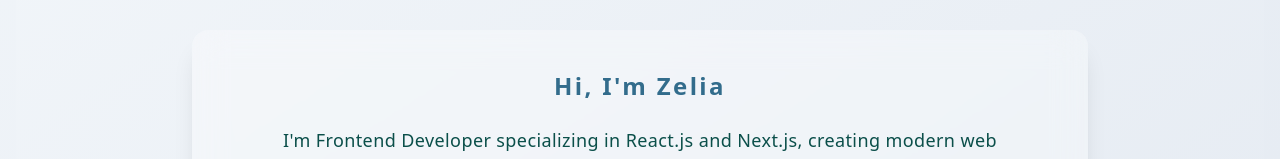
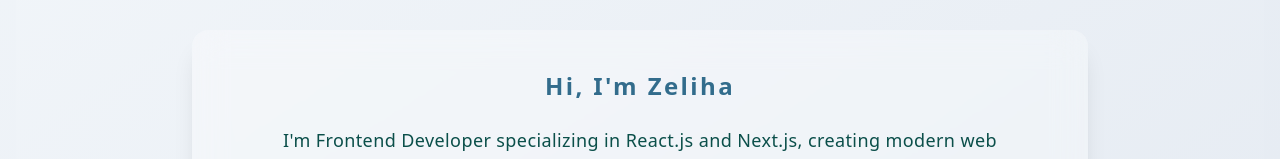
Before and after one commit to liascope/portfolio, a Next.js app: page / in a window 1280 px wide. Shown: the part 260-419 px from the top of the page. Built offline with nearby package versions, Linux system fonts and the light colour scheme.

Commit message:
doc: update content on global page.js & btn on Project.js

```diff
--- a/app/_components/Pages/Projects.js
+++ b/app/_components/Pages/Projects.js
@@ -57,7 +57,7 @@
   </Link>
 </div>
         </div>
-      <IconButton link={email} icon={Mail} left={true}> For feedback & collaboration </IconButton>
+      <IconButton link={email} icon={Mail} left={true}> For feedback / collaboration </IconButton>
           </section>
       </main>
 
--- a/app/page.js
+++ b/app/page.js
@@ -5,7 +5,7 @@
   return (
     <main className="min-h-screen bg-gradient-to-br from-slate-100 to-slate-200 text-teal-900 p-4">
       <section className="max-w-4xl mx-auto mt-20 backdrop-blur-lg bg-white/30 rounded-2xl p-10 shadow-xl text-center">
-      <h2 className="text-2xl font-bold tracking-widest mb-6 text-sky-900/80">Hi, I'm Zelia</h2>
+      <h2 className="text-2xl font-bold tracking-widest mb-6 text-sky-900/80">Hi, I'm Zeliha</h2>
         <p className="text-lg mb-6">
          I'm Frontend Developer specializing in React.js and Next.js, creating modern web applications that combine clean, maintainable code with thoughtful, user-centered design. <br/>Online, you can find me as <Link href='https://github.com/liascope' target="_blank" rel="noopener noreferrer" className="font-bold text-teal-700 tracking-widest hover:text-teal-600">Liascope.</Link>
         </p>
```
